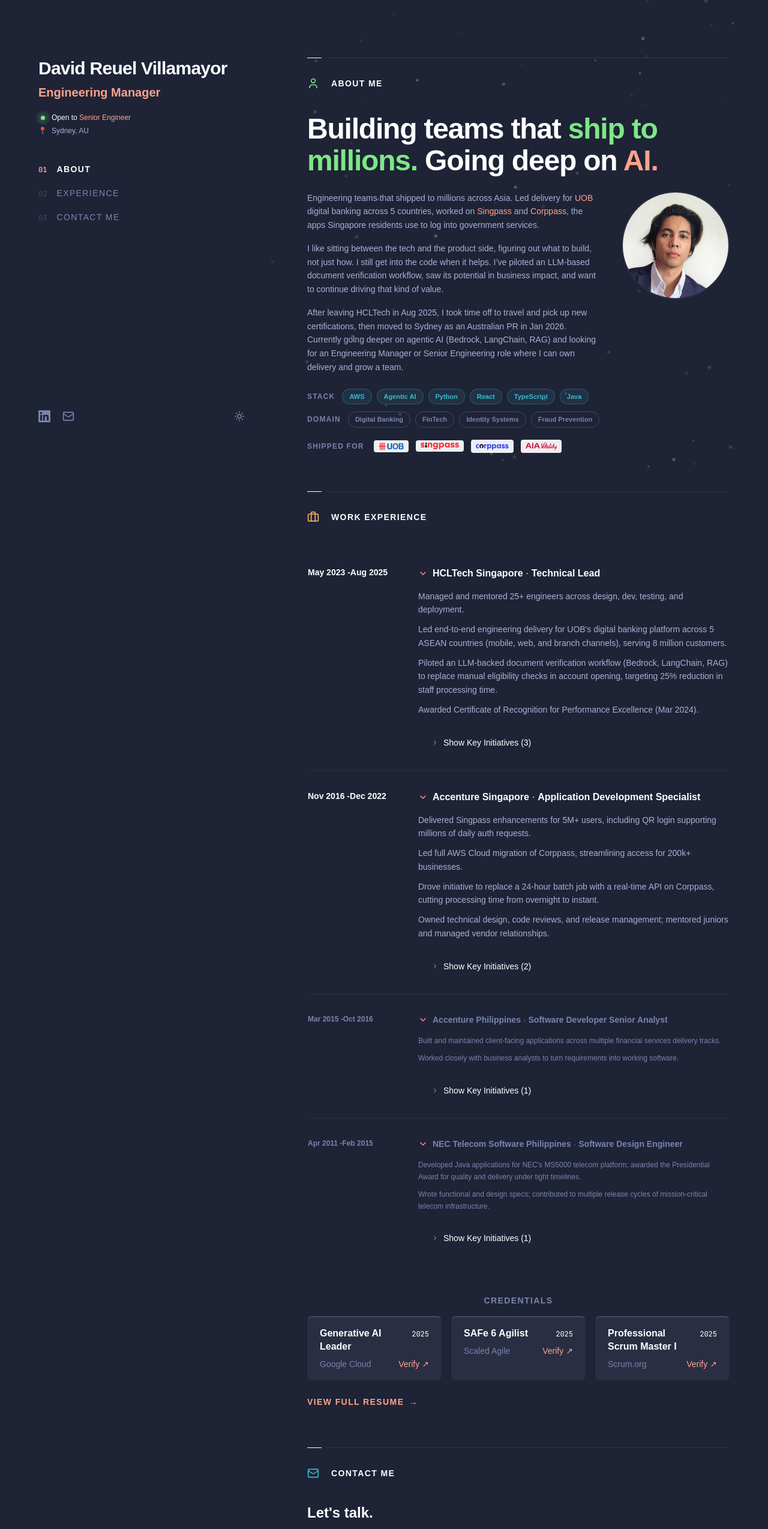
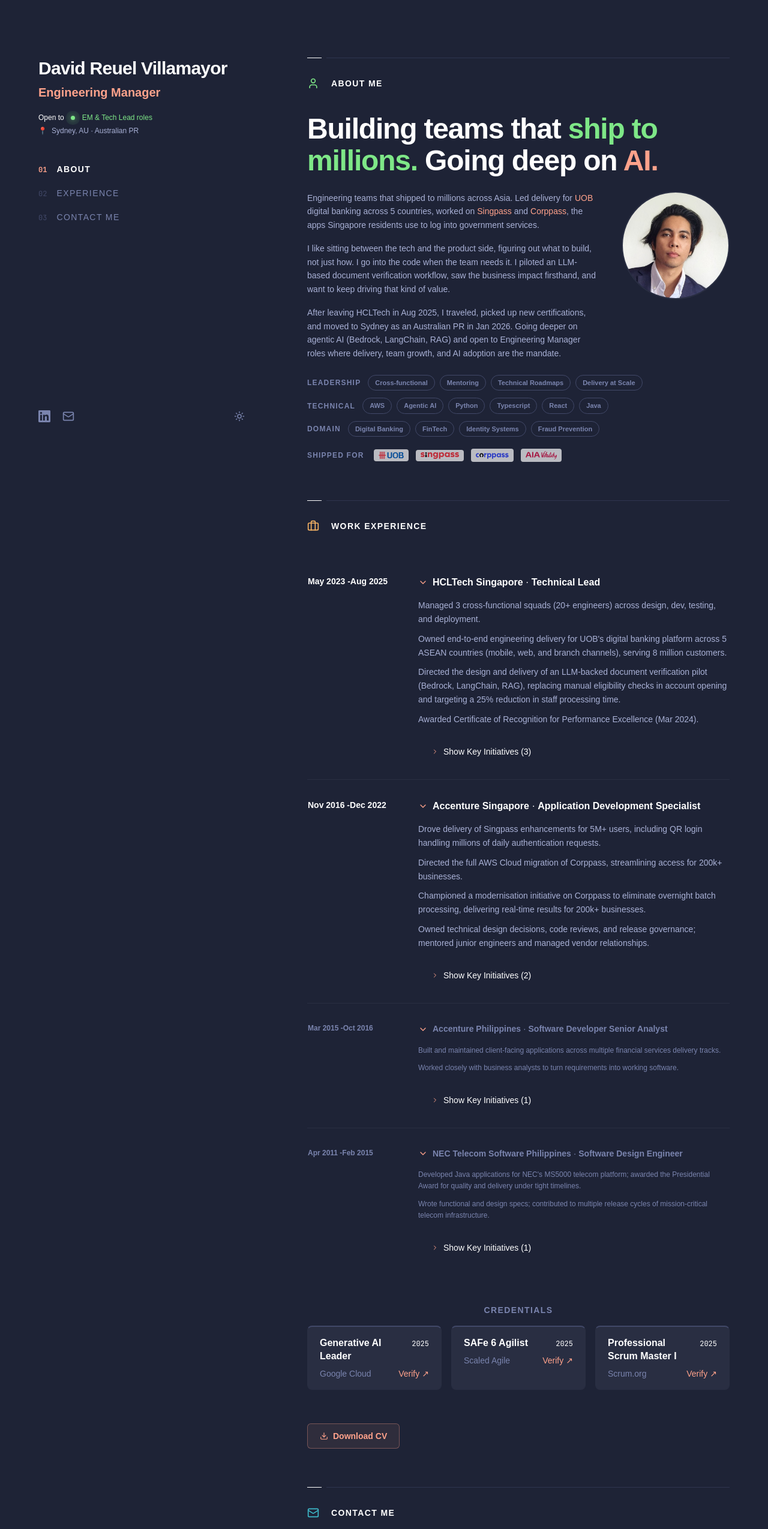
Before and after one commit to dvmayor/portfolio, a Next.js app: page / in a window 1280 px wide. Shown: the top 2549 px of the page at 60% size. Built offline with nearby package versions, Linux system fonts and the light colour scheme; a web font is replaced by a local one.

Commit message:
Clean-up done

```diff
--- a/src/app/globals.css
+++ b/src/app/globals.css
@@ -77,7 +77,7 @@
   --color-bg-nav:         #f4f5f8;
   --color-text-primary:   #000000;
   --color-text-body:      #09022a;
-  --color-text-muted:     rgb(100, 110, 155);
+  --color-text-muted:     rgb(65, 75, 115);
   --color-text-light:     rgb(22, 27, 58);
   --color-accent:           rgb(210, 75, 45);
   --color-accent-hover:     rgb(185, 55, 25);
@@ -217,6 +217,12 @@
 
 /* Print styles */
 @media print {
+  /* Preserve exact colors — stops browsers stripping backgrounds */
+  * {
+    -webkit-print-color-adjust: exact !important;
+    print-color-adjust: exact !important;
+  }
+
   body {
     height: auto !important;
     overflow: visible !important;
@@ -254,6 +260,39 @@
   }
 
   body { orphans: 3; widows: 3; }
+
+  /* Re-apply dark theme when user is in dark mode */
+  html[data-theme="dark"] {
+    color-scheme: dark;
+  }
+
+  html[data-theme="dark"] body {
+    background-color: rgb(30, 35, 54) !important;
+    color: rgb(169, 177, 214) !important;
+  }
+
+  html[data-theme="dark"] main {
+    background-color: rgb(30, 35, 54) !important;
+  }
+}
+
+.btn-download {
+  background-color: rgba(255, 162, 139, 0.08);
+  color: var(--color-accent);
+  border: 1px solid rgba(255, 162, 139, 0.35);
+}
+.btn-download:hover {
+  background-color: rgba(255, 162, 139, 0.18);
+  border-color: rgba(255, 162, 139, 0.6);
+}
+html[data-theme="light"] .btn-download {
+  background-color: var(--color-accent);
+  color: var(--color-bg);
+  border: 1px solid transparent;
+}
+html[data-theme="light"] .btn-download:hover {
+  background-color: var(--color-accent-hover);
+  border-color: transparent;
 }
 
 .img-placeholder {
--- a/src/app/page.tsx
+++ b/src/app/page.tsx
@@ -5,7 +5,6 @@
 import Experience from "@/components/sections/Experience";
 import Contact from "@/components/sections/Contact";
 import Footer from "@/components/sections/Footer";
-import ParticleBackground from "@/components/ui/ParticleBackground";
 import ScrollToTop from "@/components/ScrollToTop";
 import { useActiveSection } from "@/hooks/useActiveSection";
 
@@ -14,13 +13,9 @@
 
   return (
     <div
-      className="relative flex min-h-screen flex-col lg:flex-row"
+      className="flex min-h-screen flex-col lg:flex-row"
       style={{ backgroundColor: "var(--color-bg)" }}
     >
-      <ParticleBackground />
-
-      {/* z-10 keeps all content above the canvas */}
-      <div className="relative z-10 flex min-h-screen w-full flex-col lg:flex-row">
       <LeftColumn activeSection={activeSection} />
       <main className="flex-1 min-w-0">
         <About />
@@ -28,7 +23,6 @@
         <Contact />
         <Footer />
       </main>
-      </div>
       <ScrollToTop />
     </div>
   );
--- a/src/components/LeftColumn.tsx
+++ b/src/components/LeftColumn.tsx
@@ -1,6 +1,6 @@
 "use client";
 
-import { useState, useEffect } from "react";
+import { useState } from "react";
 import { motion } from "framer-motion";
 import { Mail, Sun, Moon } from "lucide-react";
 import IconLink from "@/components/ui/IconLink";
@@ -8,52 +8,74 @@
 import { type SectionId } from "@/hooks/useActiveSection";
 import { useTheme } from "@/hooks/useTheme";
 
-const ROLES = ["Engineering Manager", "Senior Engineer", "Tech Lead"];
-const TYPE_MS = 90;
-const DELETE_MS = 55;
-const PAUSE_TYPED = 1600;
-const PAUSE_DELETED = 320;
+const EMAIL = "davidreuelvillamayor@gmail.com";
 
-function CyclingRole() {
-  const [display, setDisplay] = useState("");
-  const [roleIdx, setRoleIdx] = useState(0);
-  const [deleting, setDeleting] = useState(false);
+function EmailCopyButton() {
+  const [copied, setCopied] = useState(false);
+  const [hovered, setHovered] = useState(false);
 
-  useEffect(() => {
-    const current = ROLES[roleIdx];
+  const handleCopy = async () => {
+    await navigator.clipboard.writeText(EMAIL);
+    setCopied(true);
+    setTimeout(() => setCopied(false), 2000);
+  };
 
-    if (!deleting && display === current) {
-      const t = setTimeout(() => setDeleting(true), PAUSE_TYPED);
-      return () => clearTimeout(t);
-    }
-
-    if (deleting && display === "") {
-      const t = setTimeout(() => {
-        setDeleting(false);
-        setRoleIdx((i) => (i + 1) % ROLES.length);
-      }, PAUSE_DELETED);
-      return () => clearTimeout(t);
-    }
-
-    const t = setTimeout(() => {
-      setDisplay(deleting
-        ? current.slice(0, display.length - 1)
-        : current.slice(0, display.length + 1)
-      );
-    }, deleting ? DELETE_MS : TYPE_MS);
-    return () => clearTimeout(t);
-  }, [display, roleIdx, deleting]);
+  const tooltipVisible = hovered || copied;
+  const tooltipText = copied ? "Copied!" : "Copy my email";
 
   return (
-    <span style={{ color: "var(--color-accent)" }}>
-      {display}
-      <motion.span
-        animate={{ opacity: [1, 1, 0, 0] }}
-        transition={{ duration: 0.8, repeat: Infinity, ease: "linear", times: [0, 0.45, 0.5, 0.95] }}
-        aria-hidden="true"
-        style={{ marginLeft: "1px", fontWeight: 300 }}
-      >|</motion.span>
-    </span>
+    <div className="relative">
+      <a
+        href={`mailto:${EMAIL}`}
+        aria-label="Copy email address"
+        onClick={(e) => { e.preventDefault(); handleCopy(); }}
+        className="transition-colors duration-200"
+        style={{ color: hovered || copied ? "var(--color-accent)" : "var(--color-text-muted)" }}
+        onMouseEnter={() => setHovered(true)}
+        onMouseLeave={() => setHovered(false)}
+      >
+        <Mail size={20} />
+      </a>
+      <motion.div
+        initial={{ opacity: 0, y: 6 }}
+        animate={{ opacity: tooltipVisible ? 1 : 0, y: tooltipVisible ? 0 : 6 }}
+        transition={{ duration: 0.15 }}
+        className="absolute bottom-7 left-1/2 -translate-x-1/2 rounded px-2 py-1 text-xs font-semibold whitespace-nowrap pointer-events-none"
+        style={{ backgroundColor: "var(--color-accent)", color: "var(--color-bg)" }}
+      >
+        {tooltipText}
+      </motion.div>
+    </div>
+  );
+}
+
+
+function ThemeToggleButton({ toggle, theme }: { toggle: () => void; theme: string }) {
+  const [hovered, setHovered] = useState(false);
+  const label = theme === "dark" ? "Switch to light mode" : "Switch to dark mode";
+
+  return (
+    <div className="relative ml-auto">
+      <button
+        onClick={toggle}
+        aria-label="Toggle theme"
+        className="transition-colors duration-200"
+        style={{ color: hovered ? "var(--color-highlight)" : "var(--color-text-muted)", background: "none", border: "none", cursor: "pointer", padding: 0, display: "flex" }}
+        onMouseEnter={() => setHovered(true)}
+        onMouseLeave={() => setHovered(false)}
+      >
+        {theme === "dark" ? <Sun size={18} /> : <Moon size={18} />}
+      </button>
+      <motion.div
+        initial={{ opacity: 0, y: 6 }}
+        animate={{ opacity: hovered ? 1 : 0, y: hovered ? 0 : 6 }}
+        transition={{ duration: 0.15 }}
+        className="absolute bottom-7 left-1/2 -translate-x-1/2 rounded px-2 py-1 text-xs font-semibold whitespace-nowrap pointer-events-none"
+        style={{ backgroundColor: "var(--color-highlight)", color: "var(--color-bg)" }}
+      >
+        {label}
+      </motion.div>
+    </div>
   );
 }
 
@@ -128,17 +150,18 @@
               className="flex items-center gap-2 font-medium"
               style={{ color: "var(--color-text-primary)" }}
             >
+              <span>Open to</span>
               <span style={{ width: "14px", display: "inline-flex", justifyContent: "center", flexShrink: 0 }}>
                 <span className="status-dot" aria-hidden="true" />
               </span>
-              <span>Open to <CyclingRole /></span>
+              <span style={{ color: "var(--color-highlight)" }}>EM & Tech Lead roles</span>
             </div>
             <div
               className="flex items-center gap-2"
               style={{ color: "var(--color-text-body)" }}
             >
               <span aria-hidden="true" style={{ width: "14px", display: "inline-flex", justifyContent: "center", flexShrink: 0 }}>📍</span>
-              Sydney, AU
+              Sydney, AU · Australian PR
             </div>
           </motion.div>
         </div>
@@ -242,37 +265,10 @@
             <Icon size={20} />
           </a>
         ))}
-        <a
-          href="mailto:davidreuelvillamayor@gmail.com"
-          aria-label="Email"
-          className="transition-colors duration-200"
-          style={{ color: "var(--color-text-muted)" }}
-          onMouseEnter={(e) =>
-            ((e.currentTarget as HTMLElement).style.color = "var(--color-accent)")
-          }
-          onMouseLeave={(e) =>
-            ((e.currentTarget as HTMLElement).style.color = "var(--color-text-muted)")
-          }
-        >
-          <Mail size={20} />
-        </a>
+        <EmailCopyButton />
 
         {/* Theme toggle */}
-        <button
-          onClick={toggle}
-          aria-label="Toggle theme"
-          className="ml-auto transition-colors duration-200"
-          style={{ color: "var(--color-text-muted)" }}
-          title="Toggle Display Mode"
-          onMouseEnter={(e) =>
-            ((e.currentTarget as HTMLElement).style.color = "var(--color-highlight)")
-          }
-          onMouseLeave={(e) =>
-            ((e.currentTarget as HTMLElement).style.color = "var(--color-text-muted)")
-          }
-        >
-          {theme === "dark" ? <Sun size={18} /> : <Moon size={18} />}
-        </button>
+        <ThemeToggleButton toggle={toggle} theme={theme} />
       </motion.div>
     </motion.aside>
   );
--- a/src/components/sections/About.tsx
+++ b/src/components/sections/About.tsx
@@ -42,16 +42,16 @@
             </p>
             <p>
               I like sitting between the tech and the product side, figuring out what
-              to build, not just how. I still get into the code when it helps. I&rsquo;ve
-              piloted an LLM-based document verification workflow, saw its potential in
-              business impact, and want to continue driving that kind of value.
+              to build, not just how. I go into the code when the team needs it. I
+              piloted an LLM-based document verification workflow, saw the business
+              impact firsthand, and want to keep driving that kind of value.
             </p>
             <p>
-              After leaving HCLTech in Aug 2025, I took time off to travel and pick up
-              new certifications, then moved to Sydney as an Australian PR in Jan 2026.
-              Currently going deeper on agentic AI (Bedrock, LangChain, RAG) and looking
-              for an Engineering Manager or Senior Engineering role where I can own
-              delivery and grow a team.
+              After leaving HCLTech in Aug 2025, I traveled, picked up new
+              certifications, and moved to Sydney as an Australian PR in Jan 2026.
+              Going deeper on agentic AI (Bedrock, LangChain, RAG) and open to
+              Engineering Manager roles where delivery, team growth, and AI adoption
+              are the mandate.
             </p>
           </div>
 
@@ -70,9 +70,15 @@
         {/* Skills bar */}
         <div className="flex flex-col gap-3 lg:max-w-3xl">
           <div className="flex flex-wrap gap-2">
-            <span className="text-xs font-semibold uppercase tracking-widest mr-1 self-center" style={{ color: "var(--color-text-muted)" }}>Stack</span>
-            {["AWS", "Agentic AI", "Python", "React", "TypeScript", "Java"].map((skill) => (
-              <Pill key={skill} variant="tech">{skill}</Pill>
+            <span className="text-xs font-semibold uppercase tracking-widest mr-1 self-center" style={{ color: "var(--color-text-muted)" }}>Leadership</span>
+            {["Cross-functional", "Mentoring", "Technical Roadmaps", "Delivery at Scale"].map((skill) => (
+              <Pill key={skill} variant="domain">{skill}</Pill>
+            ))}
+          </div>
+          <div className="flex flex-wrap gap-2">
+            <span className="text-xs font-semibold uppercase tracking-widest mr-1 self-center" style={{ color: "var(--color-text-muted)" }}>Technical</span>
+            {["AWS", "Agentic AI", "Python", "Typescript", "React", "Java"].map((skill) => (
+              <Pill key={skill} variant="domain">{skill}</Pill>
             ))}
           </div>
           <div className="flex flex-wrap gap-2">
@@ -96,9 +102,9 @@
                 rel="noopener noreferrer"
                 aria-label={logo.alt}
                 className="flex items-center rounded px-2 py-1 transition-opacity duration-150"
-                style={{ backgroundColor: "rgba(255,255,255,0.93)" }}
-                onMouseEnter={(e) => ((e.currentTarget as HTMLElement).style.opacity = "0.75")}
-                onMouseLeave={(e) => ((e.currentTarget as HTMLElement).style.opacity = "1")}
+                style={{ backgroundColor: "rgba(255,255,255,0.93)", opacity: "0.75" }}
+                onMouseEnter={(e) => ((e.currentTarget as HTMLElement).style.opacity = "1")}
+                onMouseLeave={(e) => ((e.currentTarget as HTMLElement).style.opacity = "0.75")}
               >
                 {/* eslint-disable-next-line @next/next/no-img-element */}
                 <img
--- a/src/components/sections/Experience.tsx
+++ b/src/components/sections/Experience.tsx
@@ -2,7 +2,7 @@
 
 import { useState, useEffect } from "react";
 import { motion } from "framer-motion";
-import { BarChart2, Briefcase, ChevronRight, ShieldAlert, Bot, UserCheck, Cloud, QrCode, Radio, HeartPulse, type LucideIcon } from "lucide-react";
+import { BarChart2, Briefcase, ChevronRight, ShieldAlert, Bot, UserCheck, Cloud, QrCode, Radio, HeartPulse, Download, type LucideIcon } from "lucide-react";
 import SectionLabel from "@/components/ui/SectionLabel";
 import Pill from "@/components/ui/Pill";
 import { experience, type Initiative } from "@/data/experience";
@@ -228,19 +228,15 @@
         whileInView={{ y: 0, opacity: 1 }}
         viewport={{ once: false, amount: 0.2 }}
         transition={{ duration: 0.5, ease: "easeOut", delay: 0.1 }}
-        className="mt-6"
+        className="mt-14"
       >
         <a
           href="/resume.pdf"
-          target="_blank"
-          rel="noopener noreferrer"
-          className="group inline-flex items-center gap-2 text-sm font-semibold uppercase tracking-widest transition-colors duration-150"
-          style={{ color: "var(--color-accent)" }}
-          onMouseEnter={(e) => ((e.currentTarget as HTMLElement).style.color = "var(--color-accent-hover)")}
-          onMouseLeave={(e) => ((e.currentTarget as HTMLElement).style.color = "var(--color-accent)")}
+          download="David_Reuel_Villamayor_CV.pdf"
+          className="btn-download inline-flex items-center gap-2 rounded-md px-5 py-2.5 text-sm font-semibold"
         >
-          View Full Resume
-          <span className="transition-transform duration-150 group-hover:translate-x-1">→</span>
+          <Download size={14} />
+          Download CV
         </a>
       </motion.div>
     </section>
--- a/src/data/experience.ts
+++ b/src/data/experience.ts
@@ -23,9 +23,9 @@
     title: "Technical Lead",
     range: "May 2023 -Aug 2025",
     bullets: [
-      "Managed and mentored 25+ engineers across design, dev, testing, and deployment.",
-      "Led end-to-end engineering delivery for UOB's digital banking platform across 5 ASEAN countries (mobile, web, and branch channels), serving 8 million customers.",
-      "Piloted an LLM-backed document verification workflow (Bedrock, LangChain, RAG) to replace manual eligibility checks in account opening, targeting 25% reduction in staff processing time.",
+      "Managed 3 cross-functional squads (20+ engineers) across design, dev, testing, and deployment.",
+      "Owned end-to-end engineering delivery for UOB's digital banking platform across 5 ASEAN countries (mobile, web, and branch channels), serving 8 million customers.",
+      "Directed the design and delivery of an LLM-backed document verification pilot (Bedrock, LangChain, RAG), replacing manual eligibility checks in account opening and targeting a 25% reduction in staff processing time.",
       "Awarded Certificate of Recognition for Performance Excellence (Mar 2024).",
     ],
     tech: ["Java", "Spring", "Bedrock", "LangChain", "RAG", "Microservices"],
@@ -58,10 +58,10 @@
     title: "Application Development Specialist",
     range: "Nov 2016 -Dec 2022",
     bullets: [
-      "Delivered Singpass enhancements for 5M+ users, including QR login supporting millions of daily auth requests.",
-      "Led full AWS Cloud migration of Corppass, streamlining access for 200k+ businesses.",
-      "Drove initiative to replace a 24-hour batch job with a real-time API on Corppass, cutting processing time from overnight to instant.",
-      "Owned technical design, code reviews, and release management; mentored juniors and managed vendor relationships.",
+      "Drove delivery of Singpass enhancements for 5M+ users, including QR login handling millions of daily authentication requests.",
+      "Directed the full AWS Cloud migration of Corppass, streamlining access for 200k+ businesses.",
+      "Championed a modernisation initiative on Corppass to eliminate overnight batch processing, delivering real-time results for 200k+ businesses.",
+      "Owned technical design decisions, code reviews, and release governance; mentored junior engineers and managed vendor relationships.",
     ],
     tech: ["Java", "Spring", "AWS", "Kubernetes", "Microservices"],
     initiatives: [
```
Also changed, not shown: src/components/ReadingProgress.tsx (added, +28 -0 lines). Lines whose indentation alone changed are shown as unchanged.
